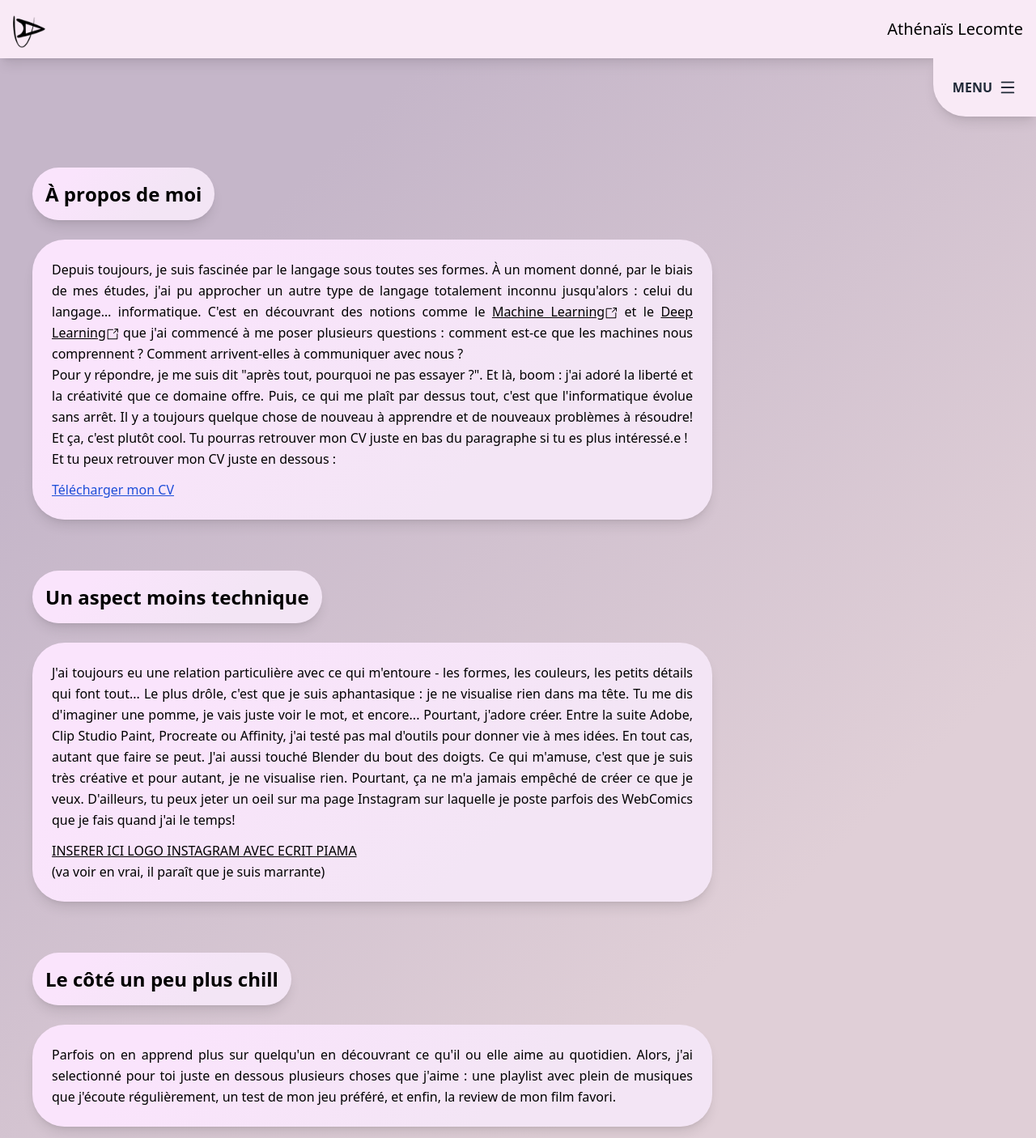
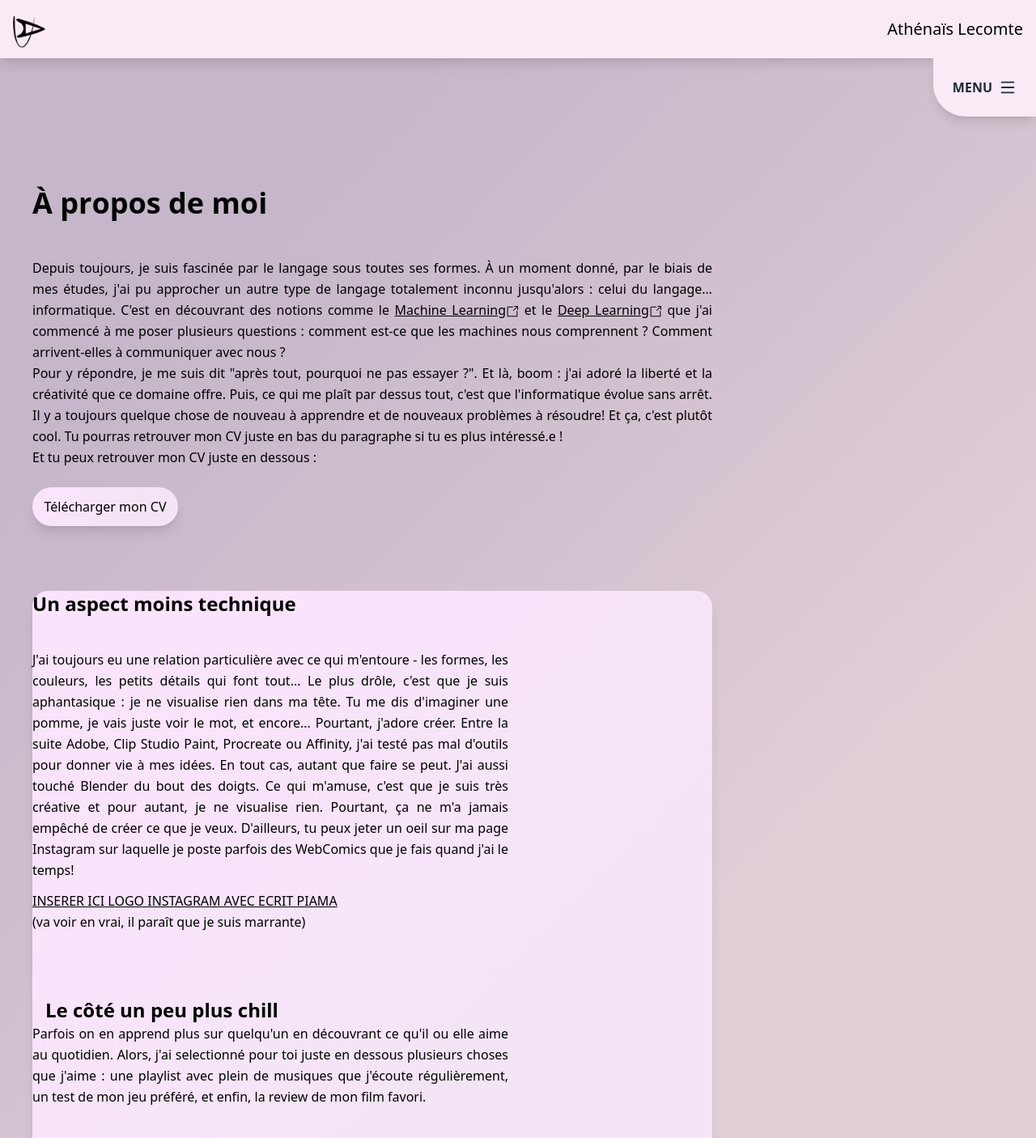
Before and after one commit to Piamah/portfolio3, a React (Vite) app: page /about in a window 1280 px wide. Shown: the top 1406 px of the page at 81% size. Built offline with nearby package versions, Linux system fonts and the light colour scheme.

Commit message:
About updated + font and color home page

```diff
--- a/src/index.css
+++ b/src/index.css
@@ -19,9 +19,9 @@
     --button-bg-end: #9708DA;
     --nav: red;
     --menu: #F9EAF6;
-    --text: #F43ADE ;
+    --text: #f43a97 ;
     --texthover: pink;
-    --bg-secodary: green;
+    --bg-secondary: green;
     --title: white;
   }
 
--- a/src/pages/About.jsx
+++ b/src/pages/About.jsx
@@ -19,10 +19,10 @@ const About = () => {
         </div>
       <div className="mx-5 my-20 md:mx-10">
           <h1 className="text-left">
-            <SplitText text="À propos de moi" className="text-2xl font-semibold bg-[linear-gradient(135deg,var(--header--bg-start)_20%,var(--header--bg-end)_70%)] p-4 rounded-[40px] shadow-lg" />
+            <SplitText text="À propos de moi" className="text-[36px] font-semibold" />
           </h1>
-        <div className="flex flex-col md:flex-row items-center justify-between gap-6 mt-10">
-          <p className="w-full md:w-[70%] text-justify leading-relaxed bg-[linear-gradient(135deg,var(--header--bg-start)_20%,var(--header--bg-end)_70%)] p-6 rounded-[40px] shadow-lg">
+        <div className="flex flex-col justify-between gap-6 mt-10">
+          <p className="w-full md:w-[70%] text-justify leading-relaxed">
             Depuis toujours, je suis fascinée par le langage sous toutes ses formes. À un moment donné,
             par le biais de mes études, j'ai pu approcher un autre type de langage totalement inconnu jusqu'alors :
             celui du langage… informatique. C'est en découvrant des notions comme le {" "}
@@ -53,8 +53,10 @@ const About = () => {
             de nouveaux problèmes à résoudre! Et ça, c'est plutôt cool. Tu pourras retrouver mon CV juste en bas du paragraphe si tu es plus intéressé.e !
             <br />
             Et tu peux retrouver mon CV juste en dessous :
+            <br />
+          </p>
            <a
-              className="flex mt-3 text-blue-700 hover:text-blue-500 underline"
+              className="w-[180px] flex justify-center p-3 bg-[linear-gradient(135deg,var(--header--bg-start)_20%,var(--header--bg-end)_70%)] rounded-[40px] shadow-lg"
               href="/CV_AL_042025.pdf"
               download
               target="_blank"
@@ -62,23 +64,23 @@ const About = () => {
             >
               Télécharger mon CV
             </a>
-          </p>
             {/* <img
               src={aboutChar}
               alt="Image de Piama"
               className="w-1/3 md:w-1/5 rounded-xl"
             /> */}
           </div>
-
+          {/* CHANGER ICI ASPECT */}
+          <div className=" w-[70%] bg-[linear-gradient(135deg,var(--header--bg-start)_20%,var(--header--bg-end)_70%)] rounded-[20px] shadow-lg">
             <h1 className="text-left mt-20">
               <SplitText
                 text="Un aspect moins technique"
-              className="text-2xl font-semibold bg-[linear-gradient(135deg,var(--header--bg-start)_20%,var(--header--bg-end)_70%)] p-4 rounded-[40px] shadow-lg"
+                className="text-2xl font-semibold"
               />
             </h1>
 
-          <div className="flex flex-col md:flex-row items-center justify-between gap-6 mt-10">
-            <p className="w-full md:w-[70%] text-justify leading-relaxed bg-[linear-gradient(135deg,var(--header--bg-start)_20%,var(--header--bg-end)_70%)] p-6 rounded-[40px] shadow-lg">
+            <div className="mt-10">
+              <p className="w-full md:w-[70%] text-justify leading-relaxed">
               J'ai toujours eu une relation particulière avec ce qui m'entoure - les formes, les couleurs, les petits détails qui font tout...
               Le plus drôle, c'est que je suis aphantasique : je ne visualise rien dans ma tête. Tu me dis d'imaginer une pomme, je vais juste
               voir le mot, et encore... Pourtant, j'adore créer. Entre la suite Adobe, Clip Studio Paint, Procreate ou Affinity, j'ai testé pas mal d'outils
@@ -107,12 +109,10 @@ const About = () => {
             <h1 className="text-left mt-20">
               <SplitText
                 text="Le côté un peu plus chill"
-              className="text-2xl font-semibold bg-[linear-gradient(135deg,var(--header--bg-start)_20%,var(--header--bg-end)_70%)] p-4 rounded-[40px] shadow-lg"
+                className="text-2xl font-semibold p-4"
               />
             </h1>
-
-          <div className="flex flex-col md:flex-row items-center justify-between gap-6 mt-10">
-            <p className="w-full md:w-[70%] text-justify leading-relaxed bg-[linear-gradient(135deg,var(--header--bg-start)_20%,var(--header--bg-end)_70%)] p-6 rounded-[40px] shadow-lg">
+              <p className="w-full md:w-[70%] text-justify leading-relaxed">
                 Parfois on en apprend plus sur quelqu'un en découvrant ce qu'il ou elle aime au quotidien.
                 Alors, j'ai selectionné pour toi juste en dessous plusieurs choses que j'aime :
                 une playlist avec plein de musiques que j'écoute régulièrement, un test de mon jeu préféré, et enfin, la review de mon film favori.
@@ -122,7 +122,6 @@ const About = () => {
                 alt="Image de Piama qui écoute de la musique"
                 className="w-1/3 md:w-1/5 rounded-xl"
               /> */}
-          </div>
 
             <div className="flex flex-wrap justify-start gap-10 mt-10">
               <div className="flex flex-col items-center">
@@ -162,6 +161,7 @@ const About = () => {
               </div>
             </div>
         </div>
+      </div>
     </section>
   )
 }
--- a/src/pages/Home.jsx
+++ b/src/pages/Home.jsx
@@ -29,7 +29,7 @@ export default function Home() {
           />
       </div>
       <div>
-        <h1 className="font-Rostex text-[128px] flex justify-center capitalize text-9xl [text-shadow:1px_1px_1px_#DF47C9,2px_2px_1px_#DF47C9]">PIAMA</h1>
+        <h1 className="font-Rostex text-[128px] text-[var(--title)]  flex justify-center capitalize text-9xl [text-shadow:1px_1px_1px_#685173,2px_2px_1px_#685173]">PIAMA</h1>
       </div>
     </>
   );
```
Lines whose indentation alone changed are shown as unchanged.
